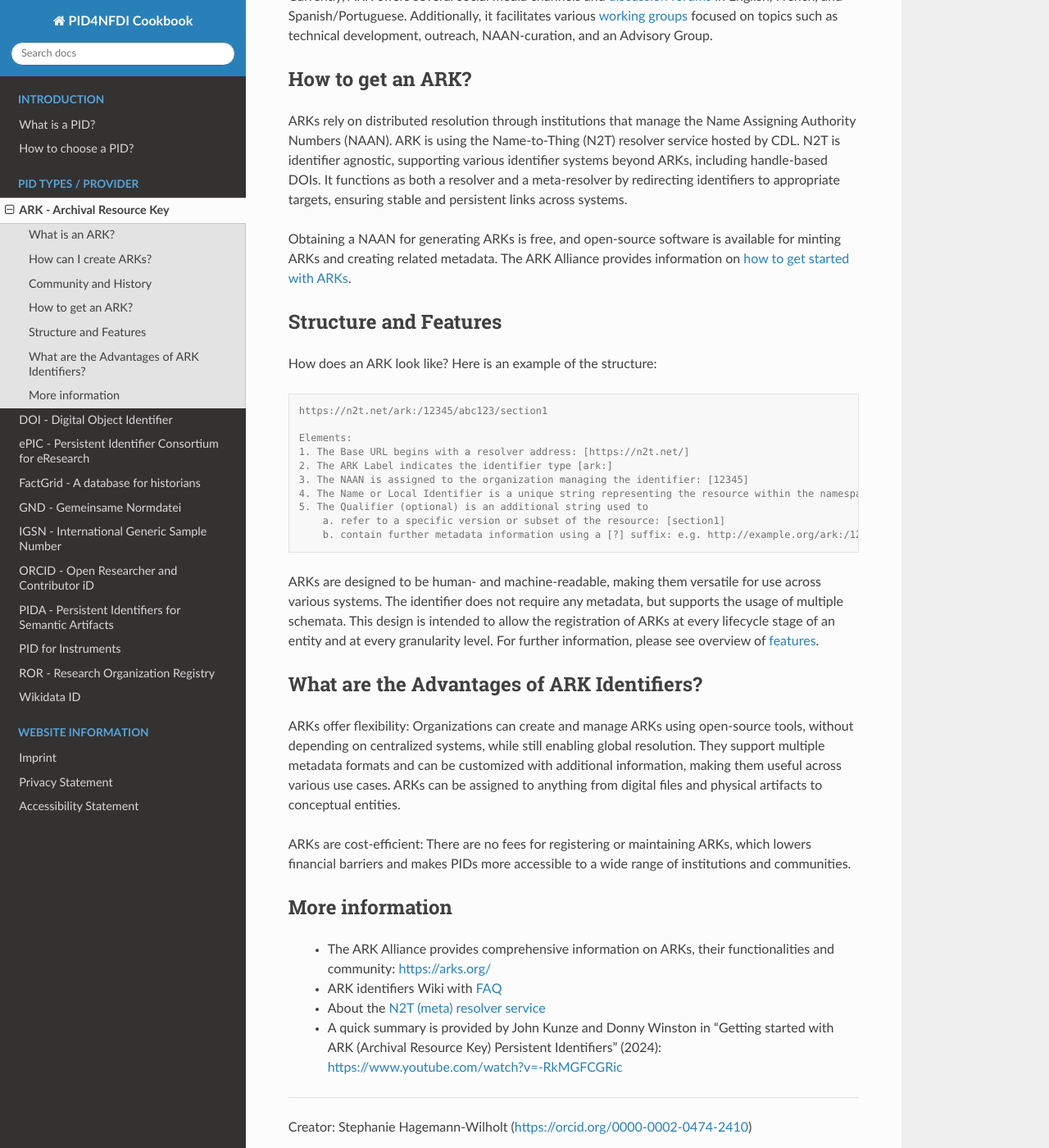
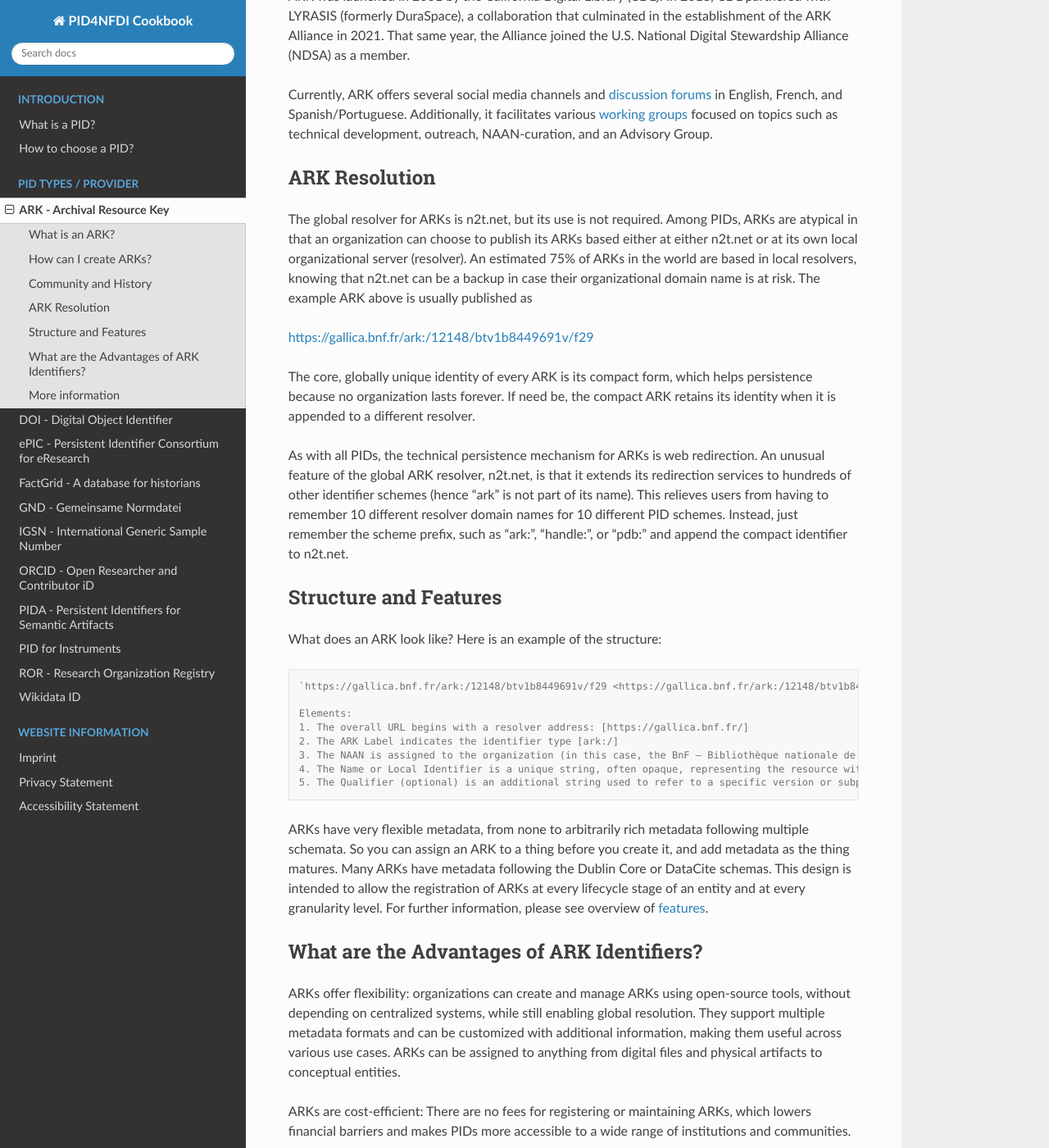
Before and after one commit to stephw-tib/pid4nfdi-training, a Sphinx documentation site: the page built from docs/source/ark.rst, in a window 1280 px wide and 1400 px high, scrolled down 1040 px. Shown: the whole window at 82% size. Built offline with Sphinx 7.4.7 and the Read the Docs theme 3.1.0, drawn with Linux system fonts in a browser that asks for light colours; pages that are not in the unit, such as notebooks, are missing from menus; some of the changed text lies outside the part shown.

Commit message:
Update ark.rst
add JK review

Signed-off-by: stephw-tib <62946028+stephw-tib@users.noreply.github.com>

```diff
--- a/docs/source/ark.rst
+++ b/docs/source/ark.rst
@@ -3,14 +3,19 @@
 
 What is an ARK?
 ------------
-ARK identifiers are globally unique PIDs that are openly available and can be assigned by any institution that commits to their persistence. Since 2001 the identifiers have been agnostic to resource type and have been applied to datasets, texts, physical artifacts, persons, vocabulary terms, etc. They also support different levels of granularity, as well as containment and variant relationships (see: Structure and Features).
+ARK identifiers are globally unique PIDs that are openly available and can be assigned by any institution that commits to their persistence. Since 2001 these identifiers have been agnostic to resource type and have been used to cite datasets, texts, physical artifacts, persons, vocabulary terms, etc. They also support different levels of granularity, as well as containment and variant relationships (see: Structure and Features). A compact ARK looks like
 
-An ARK looks like `ark:12148/btv1b8449691v/f29 <https://gallica.bnf.fr/ark:/12148/btv1b8449691v/f29>`_, where the 12148/ prefix is a Name Assigning Authority Number (NAAN) and the rest is the assigned name. This is a compact ARK from the National Library of France that identifies page 29 of a medieval manuscript. To make a compact ARK actionable, a resolver is prepended (see the underlying hyperlink). ARKs are resolved (served) by either the local organizational server or the global `N2T.net <https://n2t.net/>`_ resolver.
+`ark:/12148/btv1b8449691v/f29 <https://gallica.bnf.fr/ark:/12148/btv1b8449691v/f29>`_
+
+where the 12148/ prefix is a Name Assigning Authority Number (NAAN) and the rest is the assigned name. The full ARK is created by prepending a resolver such as https://n2t.net/ to the compact ARK, which is used to make the above hyperlink actionable. This ARK is from the National Library of France, and identifies page 29 of a medieval manuscript.
+
 
 How can I create ARKs?
 ----------------------
 
-To get started, `request a NAAN <https://docs.google.com/forms/d/e/1FAIpQLSf_847hNXtLGikR-XeDy1uT1AKd24DpHnt5UQh2i8ORRu7u-w/viewform>`_ for your organization and you should hear back from the ARK Alliance (`arks.org <https://arks.org/>`_) within about 2 business days. Once you have a unique 5-digit NAAN, you can assign and publicize your ARKs with as much autonomy as you assign URLs. There are no fees. Except for redirection via `N2T.net <https://n2t.net/>`_, NAAN maintenance, and documentation, there are no other services from the ARK Alliance.
+To get started, `request a NAAN <https://docs.google.com/forms/d/e/1FAIpQLSf_847hNXtLGikR-XeDy1uT1AKd24DpHnt5UQh2i8ORRu7u-w/viewform>`_ for your organization and you should hear back from the ARK Alliance (`arks.org <https://arks.org/>`_) within about 2 business days. Once you have a unique 5-digit NAAN, you can assign and publicize (issue, publish) your ARKs with as much autonomy as you assign URLs. There are no fees. Except for redirection via the N2T (Name to Thing) resolver `(n2t.net) <https://n2t.net/>`_, NAAN maintenance, and documentation, there are no other services from the ARK Alliance.
+
+Obtaining a NAAN for generating ARKs is free, and open-source software is available for minting ARKs and creating related metadata. The ARK Alliance provides information on `how to get started with ARKs <https://arks.org/about/getting-started-implementing-arks/>`_.
 
 
 Community and History
@@ -22,37 +27,39 @@
 Currently, ARK offers several social media channels and `discussion forums <https://arks.org/community/>`_ in English, French, and Spanish/Portuguese. Additionally, it facilitates various `working groups <https://arks.org/community-groups/>`_ focused on topics such as technical development, outreach, NAAN-curation, and an Advisory Group.
 
 
-How to get an ARK?
+ARK Resolution
 ------------------
 
-ARKs rely on distributed resolution through institutions that manage the Name Assigning Authority Numbers (NAAN). ARK is using the Name-to-Thing (N2T) resolver service hosted by CDL. N2T is identifier agnostic, supporting various identifier systems beyond ARKs, including handle-based DOIs. It functions as both a resolver and a meta-resolver by redirecting identifiers to appropriate targets, ensuring stable and persistent links across systems.
+The global resolver for ARKs is n2t.net, but its use is not required. Among PIDs, ARKs are atypical in that an organization can choose to publish its ARKs based either at either n2t.net or at its own local organizational server (resolver). An estimated 75% of ARKs in the world are based in local resolvers, knowing that n2t.net can be a backup in case their organizational domain name is at risk. The example ARK above is usually published as
 
-Obtaining a NAAN for generating ARKs is free, and open-source software is available for minting ARKs and creating related metadata.
-The ARK Alliance provides information on `how to get started with ARKs <https://arks.org/about/getting-started-implementing-arks/>`_.
+`https://gallica.bnf.fr/ark:/12148/btv1b8449691v/f29 <https://gallica.bnf.fr/ark:/12148/btv1b8449691v/f29>`_
+
+The core, globally unique identity of every ARK is its compact form, which helps persistence because no organization lasts forever. If need be, the compact ARK retains its identity when it is appended to a different resolver.
+
+As with all PIDs, the technical persistence mechanism for ARKs is web redirection. An unusual feature of the global ARK resolver, n2t.net, is that it extends its redirection services to hundreds of other identifier schemes (hence "ark" is not part of its name). This relieves users from having to remember 10 different resolver domain names for 10 different PID schemes. Instead, just remember the scheme prefix, such as "ark:", "handle:", or “pdb:” and append the compact identifier to n2t.net.
 
 
 Structure and Features
 ----------------------
-How does an ARK look like? Here is an example of the structure:
+What does an ARK look like? Here is an example of the structure:
 
 .. code-block:: console
 
-    https://n2t.net/ark:/12345/abc123/section1
+    `https://gallica.bnf.fr/ark:/12148/btv1b8449691v/f29 <https://gallica.bnf.fr/ark:/12148/btv1b8449691v/f29>`_
 
     Elements:
-    1. The Base URL begins with a resolver address: [https://n2t.net/]
-    2. The ARK Label indicates the identifier type [ark:]
-    3. The NAAN is assigned to the organization managing the identifier: [12345]
-    4. The Name or Local Identifier is a unique string representing the resource within the namespace of the managing organization: [abc123]
-    5. The Qualifier (optional) is an additional string used to
-        a. refer to a specific version or subset of the resource: [section1]
-        b. contain further metadata information using a [?] suffix: e.g. http://example.org/ark:/12345/abcde?
+    1. The overall URL begins with a resolver address: [https://gallica.bnf.fr/]
+    2. The ARK Label indicates the identifier type [ark:/]
+    3. The NAAN is assigned to the organization (in this case, the BnF – Bibliothèque nationale de France) managing the identifier: [12148]
+    4. The Name or Local Identifier is a unique string, often opaque, representing the resource within the namespace of the managing organization: [btv1b8449691v]
+    5. The Qualifier (optional) is an additional string used to refer to a specific version or subpart of the resource (in this case, page 29): [f29]
 
-ARKs are designed to be human- and machine-readable, making them versatile for use across various systems. The identifier does not require any metadata, but supports the usage of multiple schemata. This design is intended to allow the registration of ARKs at every lifecycle stage of an entity and at every granularity level. For further information, please see overview of `features <https://arks.org/about/ark-features/>`_.
+
+ARKs have very flexible metadata, from none to arbitrarily rich metadata following multiple schemata. So you can assign an ARK to a thing before you create it, and add metadata as the thing matures. Many ARKs have metadata following the Dublin Core or DataCite schemas. This design is intended to allow the registration of ARKs at every lifecycle stage of an entity and at every granularity level. For further information, please see overview of `features <https://arks.org/about/ark-features/>`_.
 
 What are the Advantages of ARK Identifiers?
 -------------------------------------------
-ARKs offer flexibility: Organizations can create and manage ARKs using open-source tools, without depending on centralized systems, while still enabling global resolution. They support multiple metadata formats and can be customized with additional information, making them useful across various use cases. ARKs can be assigned to anything from digital files and physical artifacts to conceptual entities.
+ARKs offer flexibility: organizations can create and manage ARKs using open-source tools, without depending on centralized systems, while still enabling global resolution. They support multiple metadata formats and can be customized with additional information, making them useful across various use cases. ARKs can be assigned to anything from digital files and physical artifacts to conceptual entities.
 
 ARKs are cost-efficient: There are no fees for registering or maintaining ARKs, which lowers financial barriers and makes PIDs more accessible to a wide range of institutions and communities.
 
@@ -61,10 +68,10 @@
 ----------------
 
   * The ARK Alliance provides comprehensive information on ARKs, their functionalities and community: https://arks.org/
-  * ARK identifiers Wiki with `FAQ <https://wiki.lyrasis.org/display/ARKs/ARK+Identifiers+FAQ>`_
-  * About the `N2T (meta) resolver service <https://legacy-n2t.n2t.net/e/about.html>`_
+  * ARK identifiers Wiki with `FAQ <https://arks.org/about/ark-faq-en/>`_
+  * About the `N2T (meta) resolver service <https://arks.org/about/n2t-global-resolver/>`_
 
-  * A quick summary is provided by John Kunze and Donny Winston in “Getting started with ARK (Archival Resource Key) Persistent Identifiers” (2024): https://www.youtube.com/watch?v=-RkMGFCGRic
+  * A 30-minute summary is provided by John Kunze and Donny Winston in “Getting started with ARK (Archival Resource Key) Persistent Identifiers” (2024): https://www.youtube.com/watch?v=-RkMGFCGRic
 
 ----
 
```
